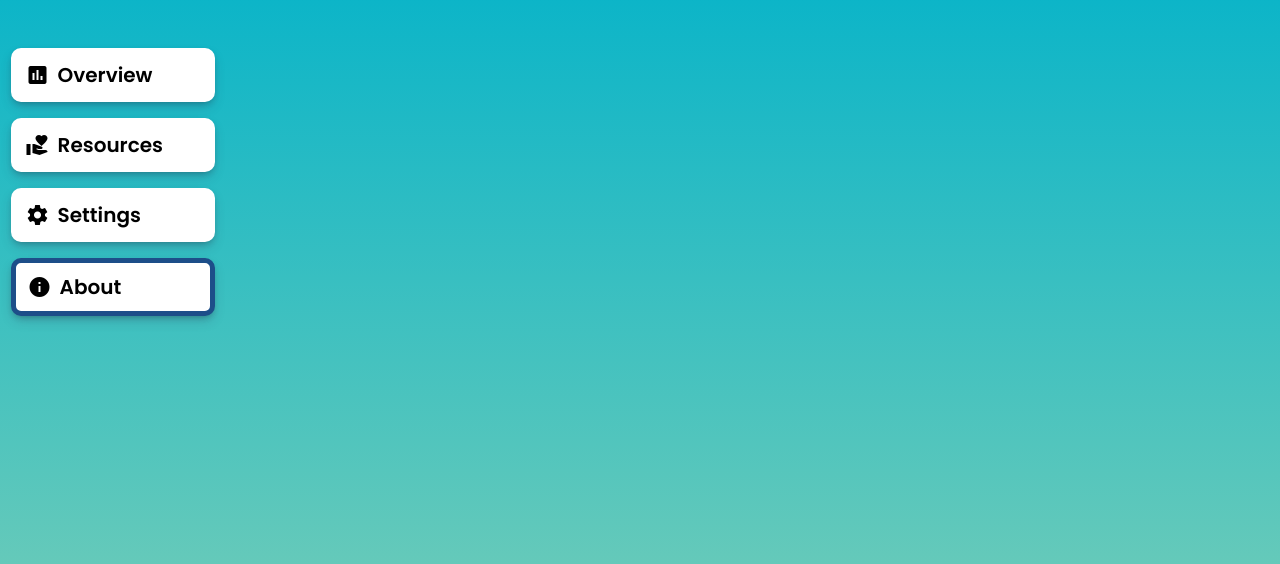
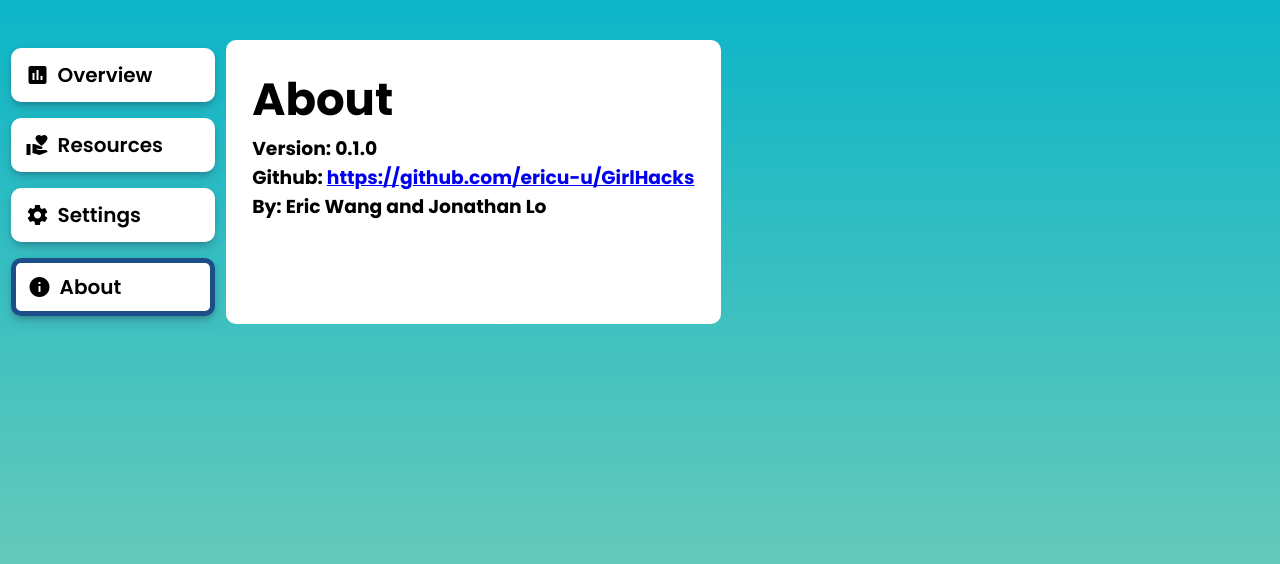
Before and after one commit to ericu-u/GirlHacks, a Django app: template dashboard/templates/dashboard/about.html in a window 1280 px wide. Shown: the part 80-644 px from the top of the page. Run offline with Django 4.2, Linux system fonts and the light colour scheme; the template is opened without the code that fills it, so the values that code supplies are empty; some libraries are stand-ins or nearby versions.

Commit message:
about finished

```diff
--- a/dashboard/static/css/dashboard.css
+++ b/dashboard/static/css/dashboard.css
@@ -170,7 +170,7 @@ nav h3 {
 /* Settings */
 #settings-modal {
   border: none;
-  border-radius: 15px;
+  border-radius: 10px;
   width: 30vw;
   padding: 2.5%;
   margin: auto 0;
@@ -229,3 +229,17 @@ nav h3 {
 #sv:hover {
   background-color: #5e84d1;
 }
+
+/* About */
+#about-modal {
+  background-color: white;
+  border: none;
+  border-radius: 10px;
+  padding: 2.5%;
+}
+#about-modal h1 {
+  font-size: 45px;
+}
+#about-modal #h3 {
+  font-size: 20px;
+}
--- a/dashboard/templates/dashboard/about.html
+++ b/dashboard/templates/dashboard/about.html
@@ -38,7 +38,12 @@
             </div>
         </div>
         <div id="display" class="not-sidebar">
-
+            <div id="about-modal">
+                <h1>About</h1>
+                <h3>Version: 0.1.0</h3>
+                <h3>Github: <a href="https://github.com/ericu-u/GirlHacks">https://github.com/ericu-u/GirlHacks</a></h3>
+                <h3>By: Eric Wang and Jonathan Lo</h3>
+            </div>
         </div>
     </div>
 </body>
```
